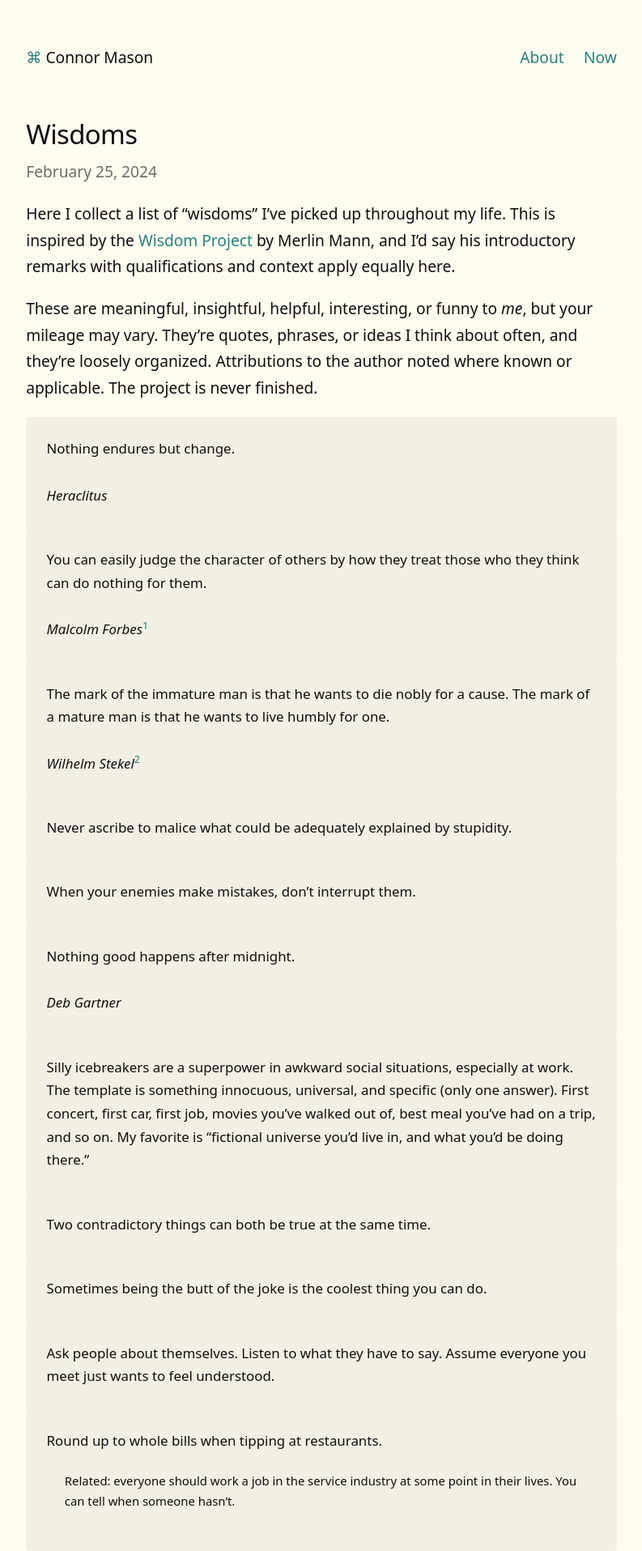
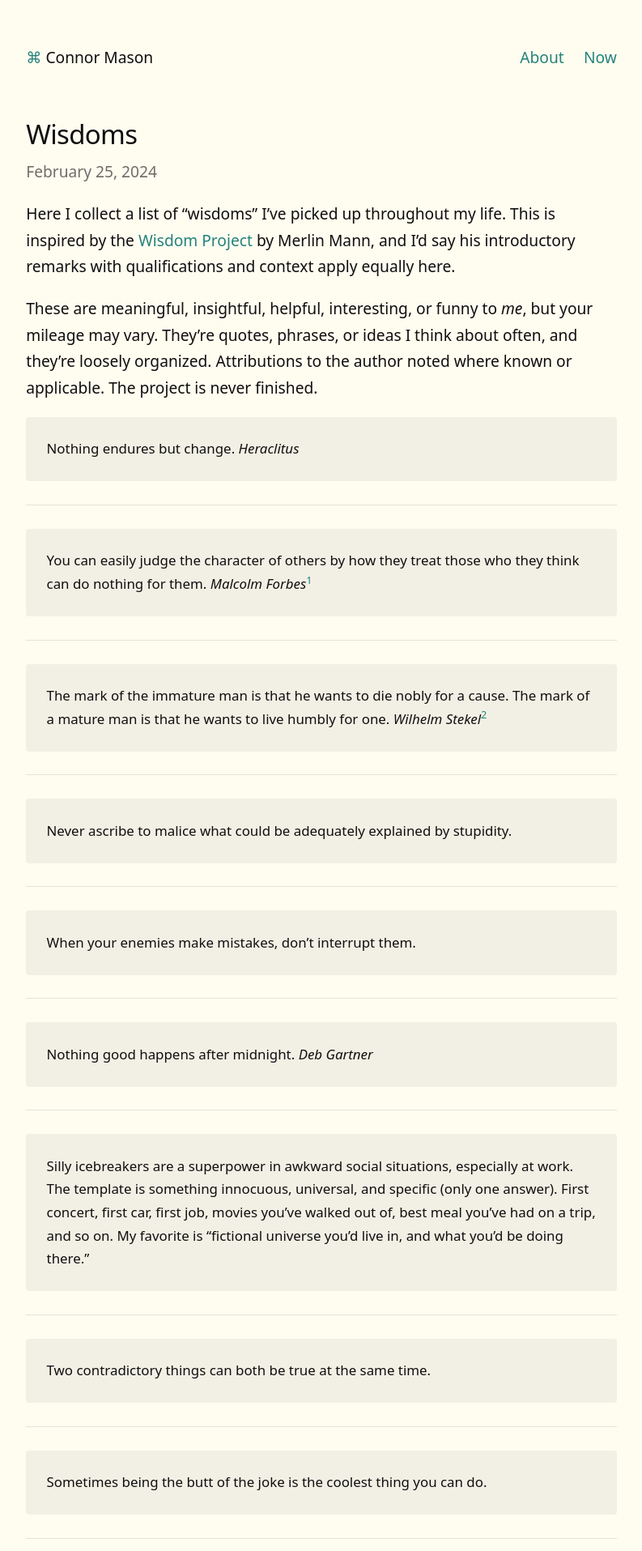
Before and after one commit to conmas/site, a Jekyll site: the page built from _notes/wisdoms.md, in a window 1280 px wide. Shown: the top 1915 px of the page at 81% size, without its empty margins (243-1036 px from the left). Built offline with Jekyll 4.4.1, drawn with Linux system fonts in a browser that asks for light colours.

```diff
--- a/_notes/wisdoms.md
+++ b/_notes/wisdoms.md
@@ -9,28 +9,54 @@ Here I collect a list of “wisdoms” I’ve picked up throughout my life. This
 
 These are meaningful, insightful, helpful, interesting, or funny to *me*, but your mileage may vary. They’re quotes, phrases, or ideas I think about often, and they’re loosely organized. Attributions to the author noted where known or applicable. The project is never finished.
 
-> Nothing endures but change. <br><br> *Heraclitus*
+> Nothing endures but change.
+> *Heraclitus*
 
-> You can easily judge the character of others by how they treat those who they think can do nothing for them. <br><br> *Malcolm Forbes*[^1]
+---
 
-> The mark of the immature man is that he wants to die nobly for a cause. The mark of a mature man is that he wants to live humbly for one. <br><br> *Wilhelm Stekel*[^2]
+> You can easily judge the character of others by how they treat those who they think can do nothing for them.
+> *Malcolm Forbes*[^1]
+
+---
+
+> The mark of the immature man is that he wants to die nobly for a cause. The mark of a mature man is that he wants to live humbly for one.
+> *Wilhelm Stekel*[^2]
+
+---
 
 > Never ascribe to malice what could be adequately explained by stupidity.
 
+---
+
 > When your enemies make mistakes, don’t interrupt them.
 
-> Nothing good happens after midnight. <br><br> *Deb Gartner*
+---
+
+> Nothing good happens after midnight.
+> *Deb Gartner*
+
+---
 
 > Silly icebreakers are a superpower in awkward social situations, especially at work. The template is something innocuous, universal, and specific (only one answer). First concert, first car, first job, movies you've walked out of, best meal you've had on a trip, and so on. My favorite is "fictional universe you'd live in, and what you'd be doing there."
 
+---
+
 > Two contradictory things can both be true at the same time.
+
+---
 
 > Sometimes being the butt of the joke is the coolest thing you can do.
 
+---
+
 > Ask people about themselves. Listen to what they have to say. Assume everyone you meet just wants to feel understood.
+
+---
 
 > Round up to whole bills when tipping at restaurants.
 >> Related: everyone should work a job in the service industry at some point in their lives. You can tell when someone hasn’t.
+
+---
 
 > Live every day as if you know it's all going to work out.
 >> Also: Live every day as if you've deliberately come back in time to this one day, to enjoy it.[^3]
```
